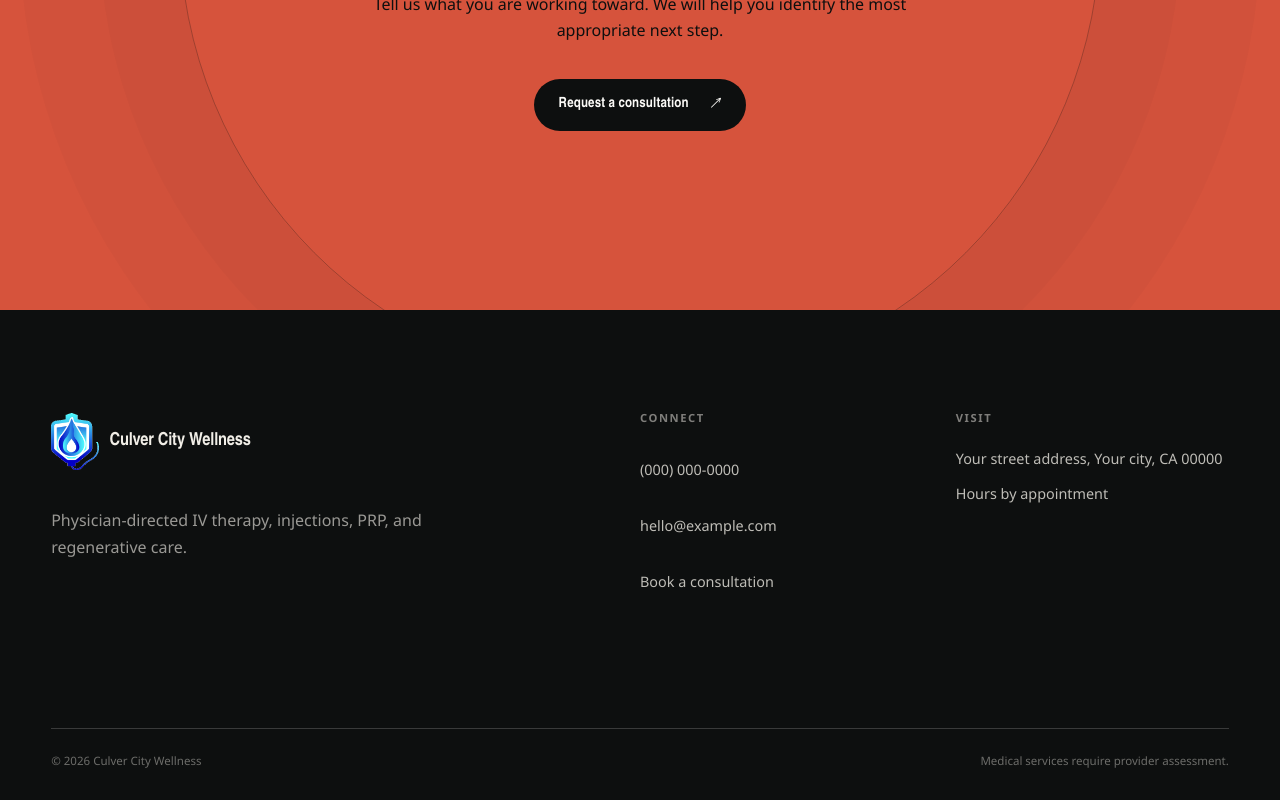
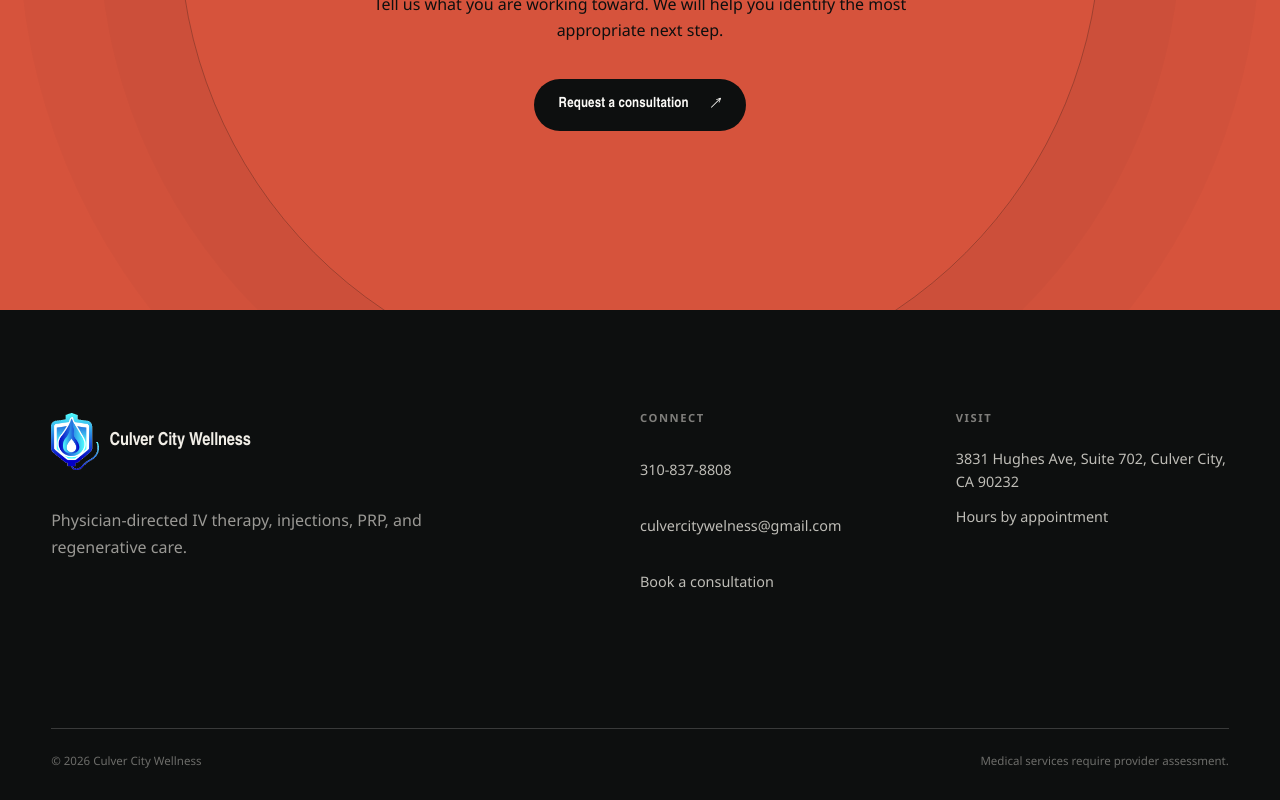
Before and after one commit to apexalpha811/CCWELLNESS, a React (Vite) app: page / in a window 1280 px wide. Shown: the part 10105-10905 px from the top of the page. Built offline with nearby package versions, Linux system fonts and the light colour scheme; a web font is replaced by a local one.

Commit message:
Add business contact details and booking mailto

```diff
--- a/src/content/page.json
+++ b/src/content/page.json
@@ -30,7 +30,7 @@
           }
         ],
         "ctaLabel": "Book a consultation",
-        "ctaHref": "#book"
+        "ctaHref": "mailto:culvercitywelness@gmail.com?subject=Consultation%20request%20for%20Culver%20City%20Wellness&body=Hi%20Culver%20City%20Wellness%2C%0A%0AMy%20name%3A%20%0AMy%20phone%3A%20%0AMy%20email%3A%20%0AInterested%20service(s)%3A%20"
       }
     },
     {
@@ -43,7 +43,7 @@
         "headlineEnd": "how you recover.",
         "description": "Personalized IV therapy, injections, and regenerative care selected around your history, goals, and current needs.",
         "primaryLabel": "Book a consultation",
-        "primaryHref": "#book",
+        "primaryHref": "mailto:culvercitywelness@gmail.com?subject=Consultation%20request%20for%20Culver%20City%20Wellness&body=Hi%20Culver%20City%20Wellness%2C%0A%0AMy%20name%3A%20%0AMy%20phone%3A%20%0AMy%20email%3A%20%0AInterested%20service(s)%3A%20",
         "secondaryLabel": "Explore treatments",
         "secondaryHref": "#services",
         "imageUrl": "https://images.pexels.com/photos/3952241/pexels-photo-3952241.jpeg?auto=compress&cs=tinysrgb&w=1600",
@@ -308,7 +308,7 @@
         "heading": "Begin with a conversation.",
         "description": "Tell us what you are working toward. We will help you identify the most appropriate next step.",
         "ctaLabel": "Request a consultation",
-        "ctaHref": "#"
+        "ctaHref": "mailto:culvercitywelness@gmail.com?subject=Consultation%20request%20for%20Culver%20City%20Wellness&body=Hi%20Culver%20City%20Wellness%2C%0A%0AMy%20name%3A%20%0AMy%20phone%3A%20%0AMy%20email%3A%20%0AInterested%20service(s)%3A%20"
       }
     },
     {
@@ -318,12 +318,12 @@
         "visible": true,
         "brandName": "Culver City Wellness",
         "description": "Physician-directed IV therapy, injections, PRP, and regenerative care.",
-        "phone": "(000) 000-0000",
-        "email": "hello@example.com",
-        "address": "Your street address, Your city, CA 00000",
+        "phone": "310-837-8808",
+        "email": "culvercitywelness@gmail.com",
+        "address": "3831 Hughes Ave, Suite 702, Culver City, CA 90232",
         "hours": "Hours by appointment",
         "bookingLabel": "Book a consultation",
-        "bookingHref": "#book"
+        "bookingHref": "mailto:culvercitywelness@gmail.com?subject=Consultation%20request%20for%20Culver%20City%20Wellness&body=Hi%20Culver%20City%20Wellness%2C%0A%0AMy%20name%3A%20%0AMy%20phone%3A%20%0AMy%20email%3A%20%0AInterested%20service(s)%3A%20"
       }
     }
   ],
--- a/src/puck/components.tsx
+++ b/src/puck/components.tsx
@@ -435,6 +435,11 @@ export function Footer({
   bookingHref,
 }: FooterProps) {
   if (!visible) return <></>;
+
+  const mapHref = `https://www.google.com/maps/search/?api=1&q=${encodeURIComponent(
+    address,
+  )}`;
+
   return (
     <footer className="site-footer">
       <div className="footer-brand">
@@ -452,7 +457,9 @@ export function Footer({
       </div>
       <div className="footer-column">
         <h3>Visit</h3>
-        <p>{address}</p>
+        <a href={mapHref} target="_blank" rel="noreferrer noopener">
+          {address}
+        </a>
         <p>{hours}</p>
       </div>
       <div className="footer-bottom">
--- a/src/puck/config.tsx
+++ b/src/puck/config.tsx
@@ -290,13 +290,13 @@ export const pageConfig: Config<PageComponents> = {
       defaultProps: {
         visible: true,
         brandName: "Culver City Wellness",
-        description: "Physician-directed IV therapy and regenerative care.",
-        phone: "(000) 000-0000",
-        email: "hello@example.com",
-        address: "Your street address, Your city, CA 00000",
+        description: "Physician-directed IV therapy, injections, PRP, and regenerative care.",
+        phone: "310-837-8808",
+        email: "culvercitywelness@gmail.com",
+        address: "3831 Hughes Ave, Suite 702, Culver City, CA 90232",
         hours: "Hours by appointment",
         bookingLabel: "Book a consultation",
-        bookingHref: "#book",
+        bookingHref: "mailto:culvercitywelness@gmail.com?subject=Consultation%20request%20for%20Culver%20City%20Wellness&body=Hi%20Culver%20City%20Wellness%2C%0A%0AMy%20name%3A%20%0AMy%20phone%3A%20%0AMy%20email%3A%20%0AInterested%20service(s)%3A%20",
       },
       render: Footer,
     },
```
